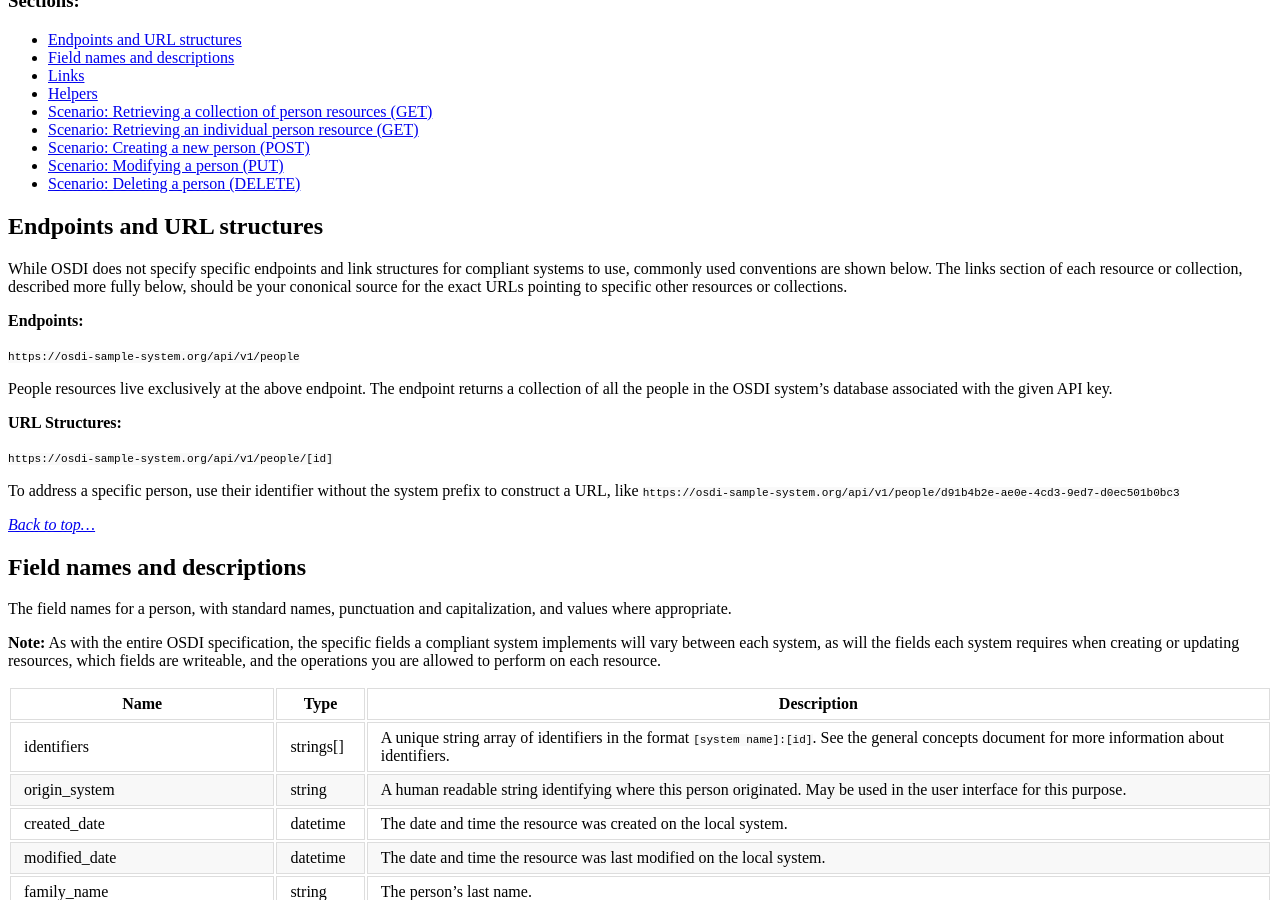
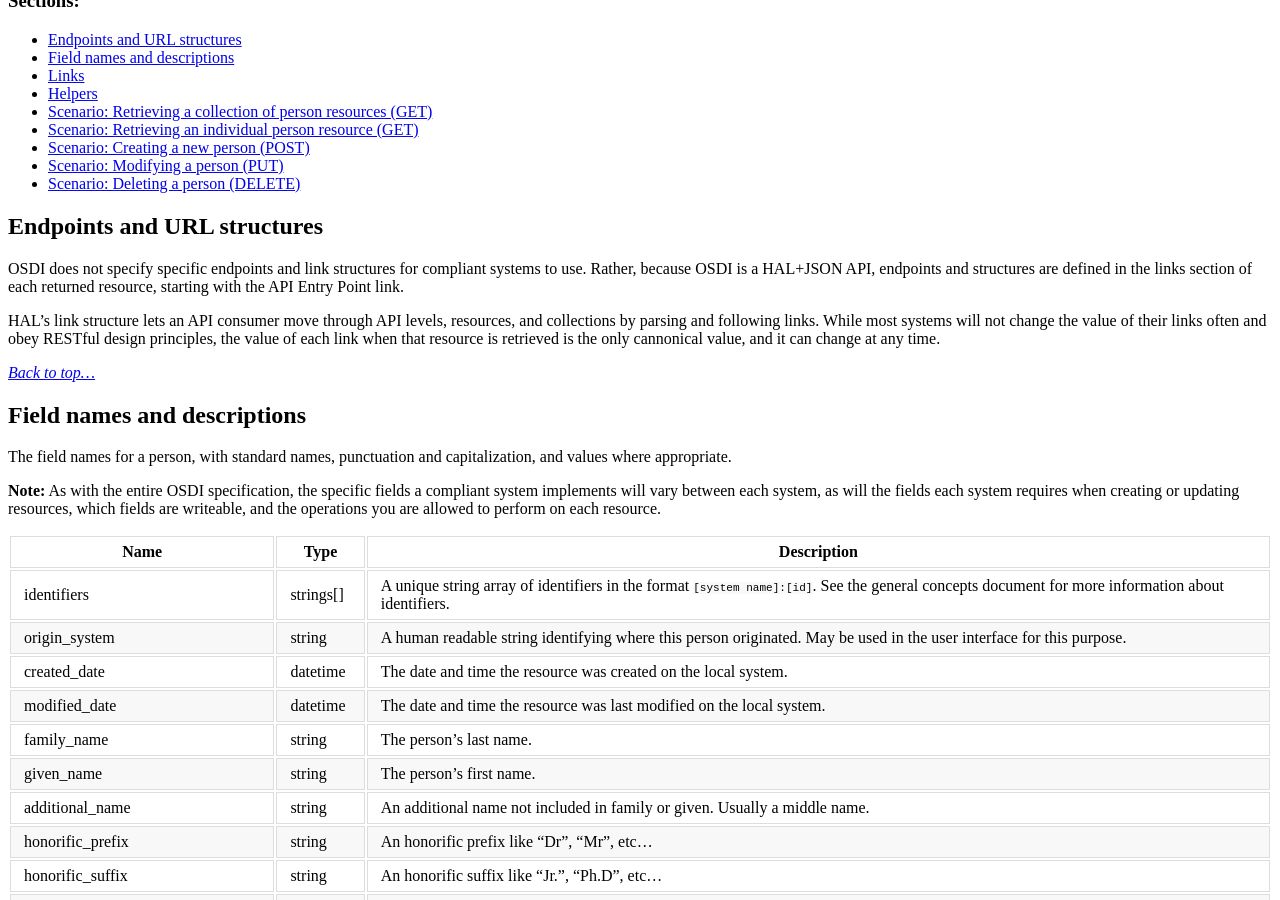
Before and after one commit to opensupporter/osdi-docs, a Jekyll site: the page built from people.md, in a window 1280 px wide and 900 px high, scrolled down 464 px. Built offline with Jekyll 4.4.1, drawn with Linux system fonts in a browser that asks for light colours; a style sheet for code colours, icons or effects is not loaded.

Commit message:
endpoint include

```diff
--- /dev/null
+++ b/_includes/endpoints_and_url_structures.md
@@ -0,0 +1,7 @@
+## Endpoints and URL structures
+
+OSDI does not specify specific endpoints and link structures for compliant systems to use. Rather, because OSDI is a HAL+JSON API, endpoints and structures are defined in the links section of each returned resource, starting with the API Entry Point link.
+
+HAL's link structure lets an API consumer move through API levels, resources, and collections by parsing and following links. While most systems will not change the value of their links often and obey RESTful design principles, the value of each link when that resource is retrieved is the only cannonical value, and it can change at any time.
+
+_[Back to top...](#)_
--- a/people.md
+++ b/people.md
@@ -25,23 +25,7 @@
 * [Scenario: Deleting a person (DELETE)](#scenario-deleting-a-person-delete)
 
 
-## Endpoints and URL structures
-
-While OSDI does not specify specific endpoints and link structures for compliant systems to use, commonly used conventions are shown below. The links section of each resource or collection, described more fully below, should be your cononical source for the exact URLs pointing to specific other resources or collections.
-
-**Endpoints:**
-
-`https://osdi-sample-system.org/api/v1/people`
-
-People resources live exclusively at the above endpoint. The endpoint returns a collection of all the people in the OSDI system's database associated with the given API key.
-
-**URL Structures:**
-
-`https://osdi-sample-system.org/api/v1/people/[id]`
-
-To address a specific person, use their identifier without the system prefix to construct a URL, like `https://osdi-sample-system.org/api/v1/people/d91b4b2e-ae0e-4cd3-9ed7-d0ec501b0bc3`
-
-_[Back to top...](#person)_
+{% include endpoints_and_url_structures.md %}
 
 
 ## Field names and descriptions
```
